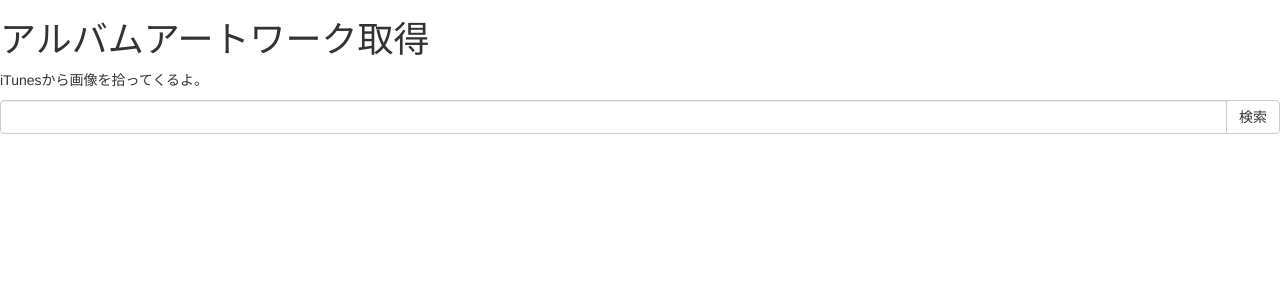
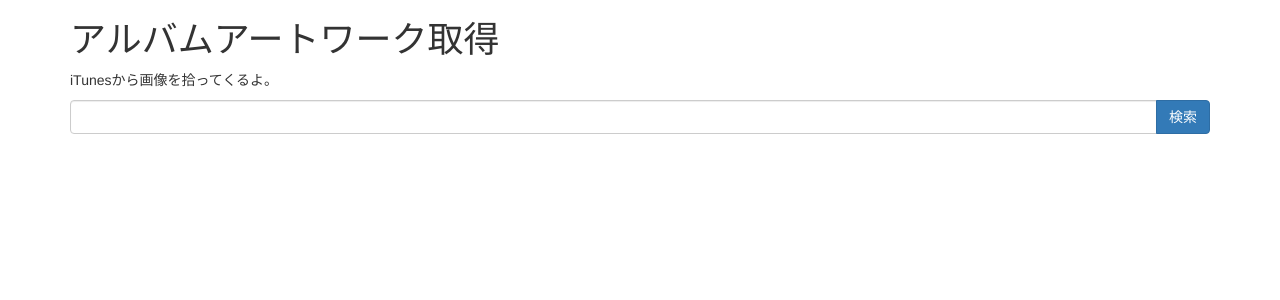
Before and after one commit to mushkinoko/mushkinoko.github.io, a Jekyll site: the page html/artworksearch.html, which Jekyll copies as it is, in a window 1280 px wide. Shown: the top 300 px of the page. Built offline with Jekyll 4.4.1, drawn with Linux system fonts in a browser that asks for light colours.

Commit message:
Edit a File

```diff
--- a/html/artworksearch.html
+++ b/html/artworksearch.html
@@ -7,16 +7,18 @@
     <title>アルバムアートワーク取得</title>
   </head>
   <body>
+    <div class="container">
       <h1>アルバムアートワーク取得</h1>
       <p>iTunesから画像を拾ってくるよ。</p>
       <div class="input-group">
         <input type="text" id="keyword" class="form-control">
         <span class="input-group-btn">
-        <button id="search" class="btn btn-default" type="button">検索</button>
+          <button id="search" class="btn btn-primary" type="submit">検索</button>
         </span>
       </div>
       <div id="loading"></div>
       <div id="artworks"></div>
+    </div>
   </body>
   <script src="//ajax.googleapis.com/ajax/libs/jquery/1.12.4/jquery.min.js"></script>
   <script src="../bootstrap/js/bootstrap.min.js"></script>
```
Lines whose indentation alone changed are shown as unchanged.
